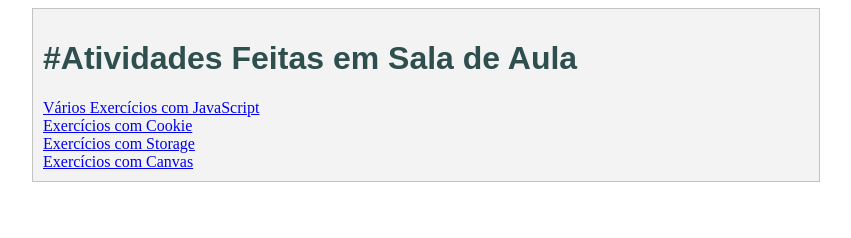
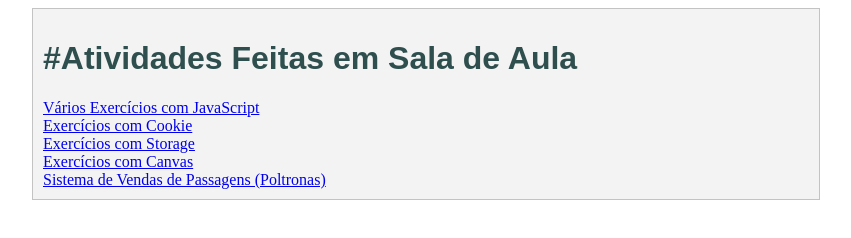
Before and after one commit to rodrigomiss/pi1, a plain HTML site: page atividades.html in a window 1280 px wide. Shown: the whole page, without its empty margins (214-1065 px from the left). Drawn offline with Linux system fonts and the light colour scheme.

Commit message:
link para vendas passagens

```diff
--- a/atividades.html
+++ b/atividades.html
@@ -50,6 +50,7 @@
             <a href="atividades/cookie.html">Exercícios com Cookie</a><br>
             <a href="atividades/localStorage.html">Exercícios com Storage</a><br>
             <a href="atividades/canvas.html">Exercícios com Canvas</a><br>
+            <a href="atividades/vendas-passagens.html">Sistema de Vendas de Passagens (Poltronas)</a><br>
          </div>
       </body>
 </html>
```
